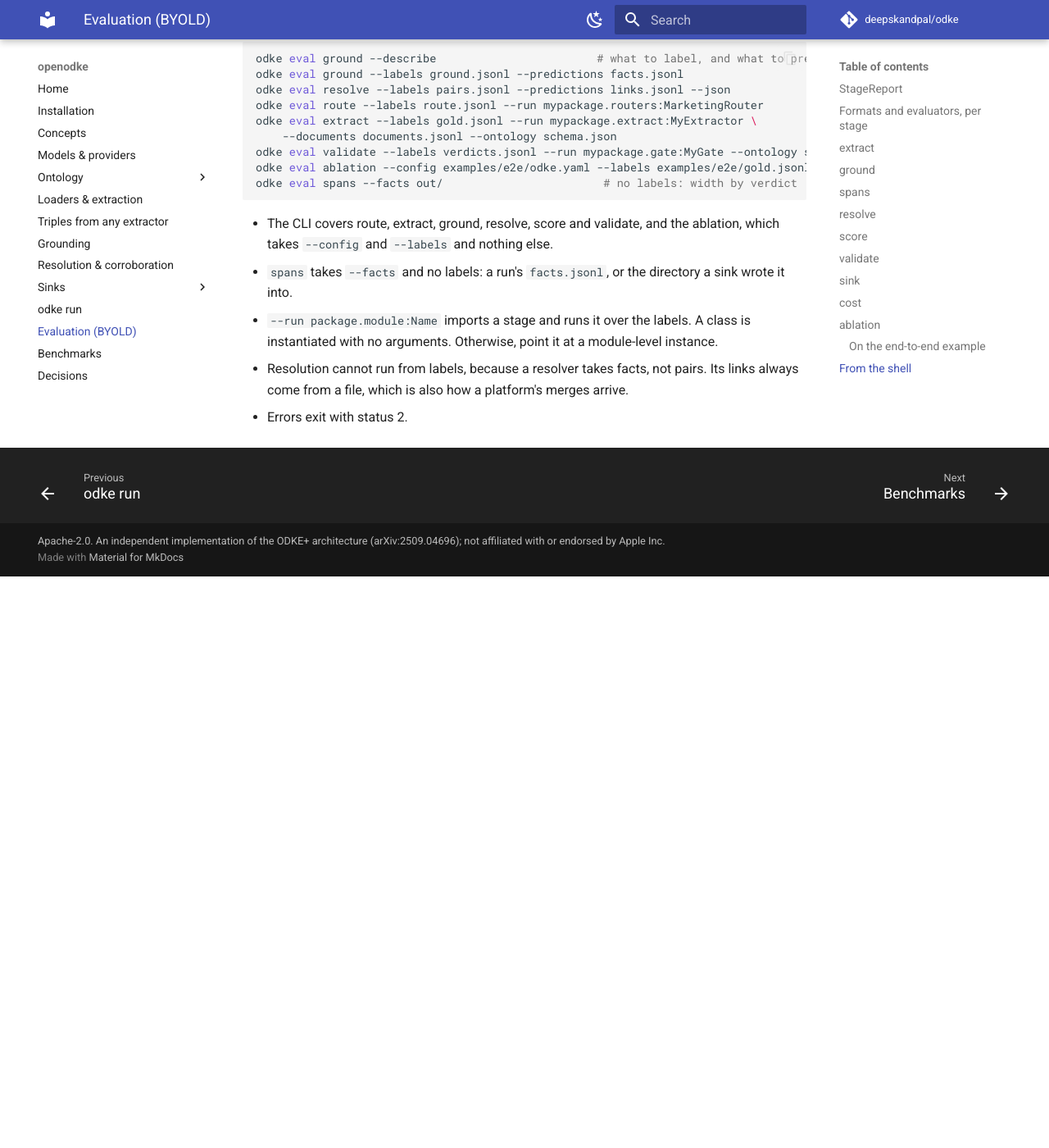
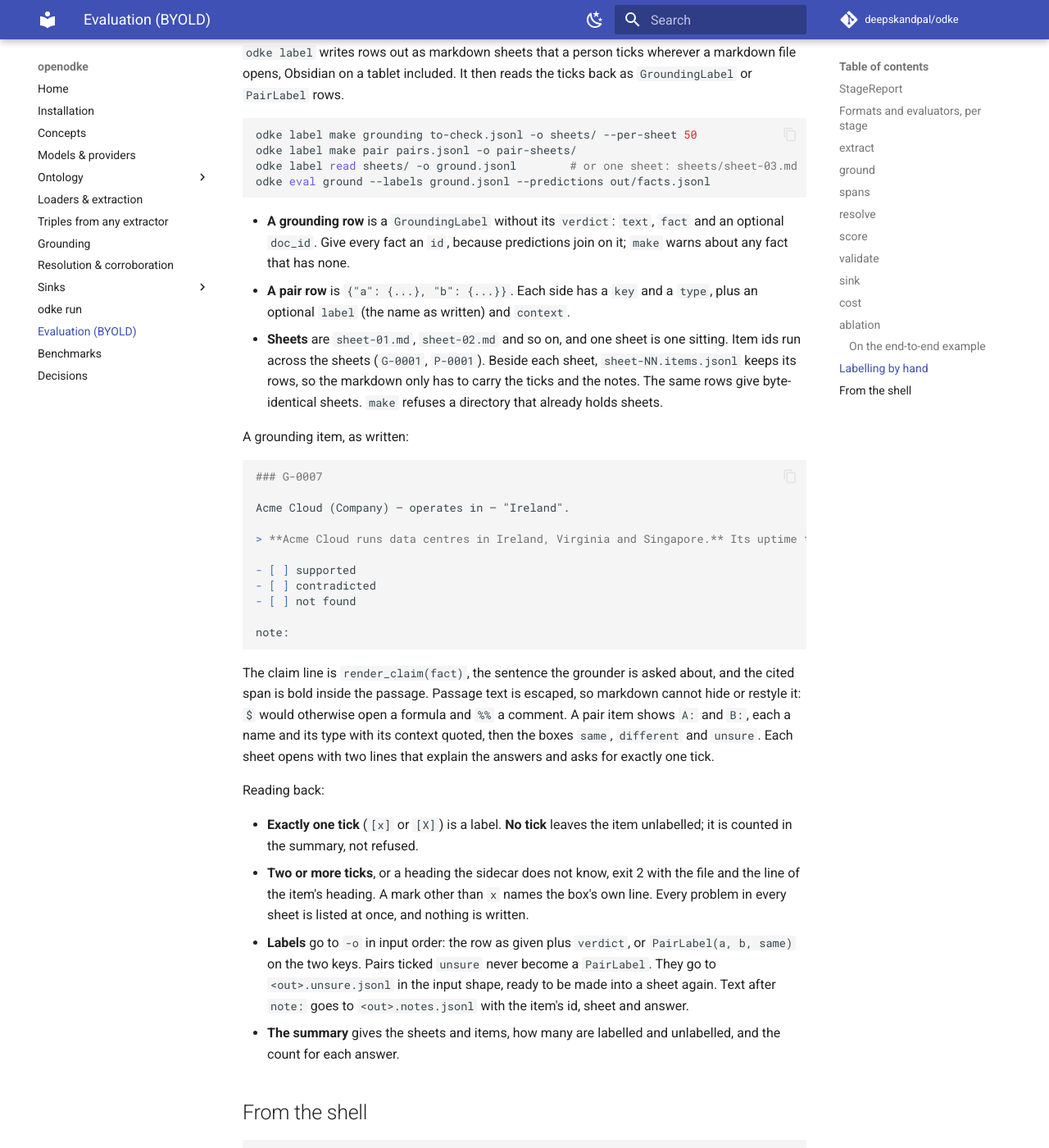
Before and after one commit to deepskandpal/odke, an MkDocs documentation site: the page built from docs/evaluation.md, in a window 1280 px wide and 1400 px high, scrolled down 10444 px. Shown: the whole window at 82% size. Built offline with MkDocs 1.6.1 and Material for MkDocs 9.7.7, drawn with Linux system fonts in a browser that asks for light colours; comment, search, counter and statistics services are not loaded; before the commit the page ends 11147 px from its top, so only the background shows below that.

Commit message:
docs: labelling by hand with odke label
The commands, a grounding item as written, and what reading back does with
one tick, none, two, unsure pairs and notes.

Co-Authored-By: Claude Opus 5.5 <noreply@anthropic.com>
Claude-Session: https://claude.ai/code/session_016EZ1FgTUH3NKEQyU837Wcd

````diff
--- a/docs/evaluation.md
+++ b/docs/evaluation.md
@@ -431,6 +431,69 @@ What it says about that fixture, and only that fixture:
   model copied as written became the ISO dates the labels use. Merging alone moves
   neither number, because a merged fact is scored once in each document it cites.
 
+## Labelling by hand
+
+`odke label` writes rows out as markdown sheets that a person ticks wherever a
+markdown file opens, Obsidian on a tablet included. It then reads the ticks
+back as `GroundingLabel` or `PairLabel` rows.
+
+```bash
+odke label make grounding to-check.jsonl -o sheets/ --per-sheet 50
+odke label make pair pairs.jsonl -o pair-sheets/
+odke label read sheets/ -o ground.jsonl        # or one sheet: sheets/sheet-03.md
+odke eval ground --labels ground.jsonl --predictions out/facts.jsonl
+```
+
+- **A grounding row** is a `GroundingLabel` without its `verdict`: `text`,
+  `fact` and an optional `doc_id`. Give every fact an `id`, because predictions
+  join on it; `make` warns about any fact that has none.
+- **A pair row** is `{"a": {...}, "b": {...}}`. Each side has a `key` and a
+  `type`, plus an optional `label` (the name as written) and `context`.
+- **Sheets** are `sheet-01.md`, `sheet-02.md` and so on, and one sheet is one
+  sitting. Item ids run across the sheets (`G-0001`, `P-0001`). Beside each
+  sheet, `sheet-NN.items.jsonl` keeps its rows, so the markdown only has to
+  carry the ticks and the notes. The same rows give byte-identical sheets.
+  `make` refuses a directory that already holds sheets.
+
+A grounding item, as written:
+
+```markdown
+### G-0007
+
+Acme Cloud (Company) — operates in — "Ireland".
+
+> **Acme Cloud runs data centres in Ireland, Virginia and Singapore.** Its uptime target is 99.9\% and it costs \$5 a seat.
+
+- [ ] supported
+- [ ] contradicted
+- [ ] not found
+
+note:
+```
+
+The claim line is `render_claim(fact)`, the sentence the grounder is asked
+about, and the cited span is bold inside the passage. Passage text is escaped,
+so markdown cannot hide or restyle it: `$` would otherwise open a formula and
+`%%` a comment. A pair item shows `A:` and `B:`, each a name and its type with
+its context quoted, then the boxes `same`, `different` and `unsure`. Each sheet
+opens with two lines that explain the answers and asks for exactly one tick.
+
+Reading back:
+
+- **Exactly one tick** (`[x]` or `[X]`) is a label. **No tick** leaves the item
+  unlabelled; it is counted in the summary, not refused.
+- **Two or more ticks**, or a heading the sidecar does not know, exit 2 with
+  the file and the line of the item's heading. A mark other than `x` names the
+  box's own line. Every problem in every sheet is listed at once, and nothing is
+  written.
+- **Labels** go to `-o` in input order: the row as given plus `verdict`, or
+  `PairLabel(a, b, same)` on the two keys. Pairs ticked `unsure` never become a
+  `PairLabel`. They go to `<out>.unsure.jsonl` in the input shape, ready to be
+  made into a sheet again. Text after `note:` goes to `<out>.notes.jsonl` with
+  the item's id, sheet and answer.
+- **The summary** gives the sheets and items, how many are labelled and
+  unlabelled, and the count for each answer.
+
 ## From the shell
 
 ```bash
````
